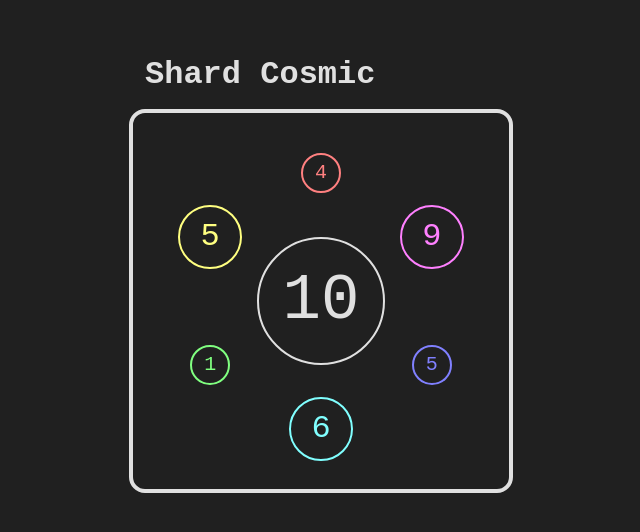
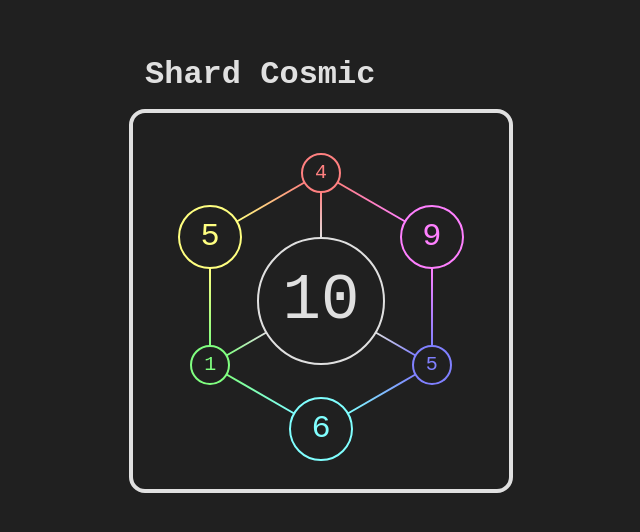
Before and after one commit to caleb-cox/shard-cosmic, a Vue app: page / in a window 1280 px wide. Shown: the part 126-658 px from the top of the page, without its empty margins (319-959 px from the left). Built offline with nearby package versions, Linux system fonts and the light colour scheme; a web font is replaced by a local one.

Commit message:
Add node connectors

```diff
--- a/src/components/Card.vue
+++ b/src/components/Card.vue
@@ -6,13 +6,13 @@ defineEmits(["deleteCard"]);
 
 <template>
   <div class="card">
-    <div class="stat red">{{ rolls[0] }}</div>
-    <div class="stat green">{{ rolls[1] }}</div>
-    <div class="stat blue">{{ rolls[2] }}</div>
-    <div class="stat yellow">{{ rolls[0] + rolls[1] }}</div>
-    <div class="stat magenta">{{ rolls[0] + rolls[2] }}</div>
-    <div class="stat cyan">{{ rolls[1] + rolls[2] }}</div>
-    <div class="stat white">{{ rolls[0] + rolls[1] + rolls[2] }}</div>
+    <div class="node red">{{ rolls[0] }}</div>
+    <div class="node green">{{ rolls[1] }}</div>
+    <div class="node blue">{{ rolls[2] }}</div>
+    <div class="node cyan">{{ rolls[1] + rolls[2] }}</div>
+    <div class="node magenta">{{ rolls[0] + rolls[2] }}</div>
+    <div class="node yellow">{{ rolls[0] + rolls[1] }}</div>
+    <div class="node white">{{ rolls[0] + rolls[1] + rolls[2] }}</div>
   </div>
 </template>
 
@@ -28,7 +28,7 @@ defineEmits(["deleteCard"]);
   --radius: 4rem;
 }
 
-.stat {
+.node {
   position: absolute;
   transform: translate(-50%, -50%);
   border: 0.125rem solid var(--color-white);
@@ -77,11 +77,11 @@ defineEmits(["deleteCard"]);
   color: var(--color-blue);
 }
 
-.yellow {
-  left: calc(50% - calc(var(--radius) * 1.732));
-  top: calc(50% - var(--radius));
-  border-color: var(--color-yellow);
-  color: var(--color-yellow);
+.cyan {
+  left: 50%;
+  top: calc(50% + calc(var(--radius) * 2));
+  border-color: var(--color-cyan);
+  color: var(--color-cyan);
 }
 
 .magenta {
@@ -91,11 +91,11 @@ defineEmits(["deleteCard"]);
   color: var(--color-magenta);
 }
 
-.cyan {
-  left: 50%;
-  top: calc(50% + calc(var(--radius) * 2));
-  border-color: var(--color-cyan);
-  color: var(--color-cyan);
+.yellow {
+  left: calc(50% - calc(var(--radius) * 1.732));
+  top: calc(50% - var(--radius));
+  border-color: var(--color-yellow);
+  color: var(--color-yellow);
 }
 
 .white {
@@ -104,4 +104,72 @@ defineEmits(["deleteCard"]);
   border-color: var(--color-white);
   color: var(--color-white);
 }
+
+.red::after,
+.green::after,
+.blue::after {
+  position: absolute;
+  height: 0.125rem;
+  width: 2.875rem;
+  --translate: 2.625rem;
+  content: "";
+}
+
+.red::after {
+  transform: rotate(90deg) translate(var(--translate));
+  background: linear-gradient(90deg, var(--color-red), var(--color-white));
+}
+
+.green::after {
+  transform: rotate(330deg) translate(var(--translate));
+  background: linear-gradient(90deg, var(--color-green), var(--color-white));
+}
+
+.blue::after {
+  transform: rotate(210deg) translate(var(--translate));
+  background: linear-gradient(90deg, var(--color-blue), var(--color-white));
+}
+
+.cyan::before,
+.cyan::after,
+.magenta::before,
+.magenta::after,
+.yellow::before,
+.yellow::after {
+  position: absolute;
+  height: 0.125rem;
+  width: 4.875rem;
+  --translate: 4.375rem;
+  content: "";
+}
+
+.cyan::before {
+  transform: rotate(210deg) translate(var(--translate));
+  background: linear-gradient(90deg, var(--color-cyan), var(--color-green));
+}
+
+.cyan::after {
+  transform: rotate(330deg) translate(var(--translate));
+  background: linear-gradient(90deg, var(--color-cyan), var(--color-blue));
+}
+
+.magenta::before {
+  transform: rotate(90deg) translate(var(--translate));
+  background: linear-gradient(90deg, var(--color-magenta), var(--color-blue));
+}
+
+.magenta::after {
+  transform: rotate(210deg) translate(var(--translate));
+  background: linear-gradient(90deg, var(--color-magenta), var(--color-red));
+}
+
+.yellow::before {
+  transform: rotate(330deg) translate(var(--translate));
+  background: linear-gradient(90deg, var(--color-yellow), var(--color-red));
+}
+
+.yellow::after {
+  transform: rotate(90deg) translate(var(--translate));
+  background: linear-gradient(90deg, var(--color-yellow), var(--color-green));
+}
 </style>
```
